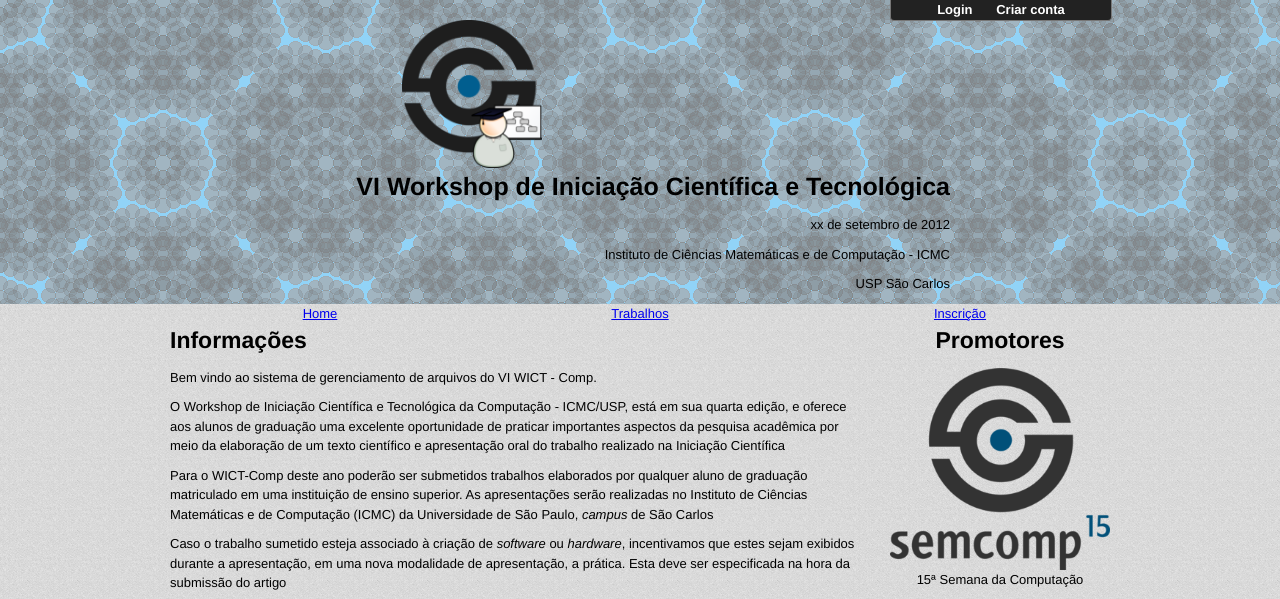
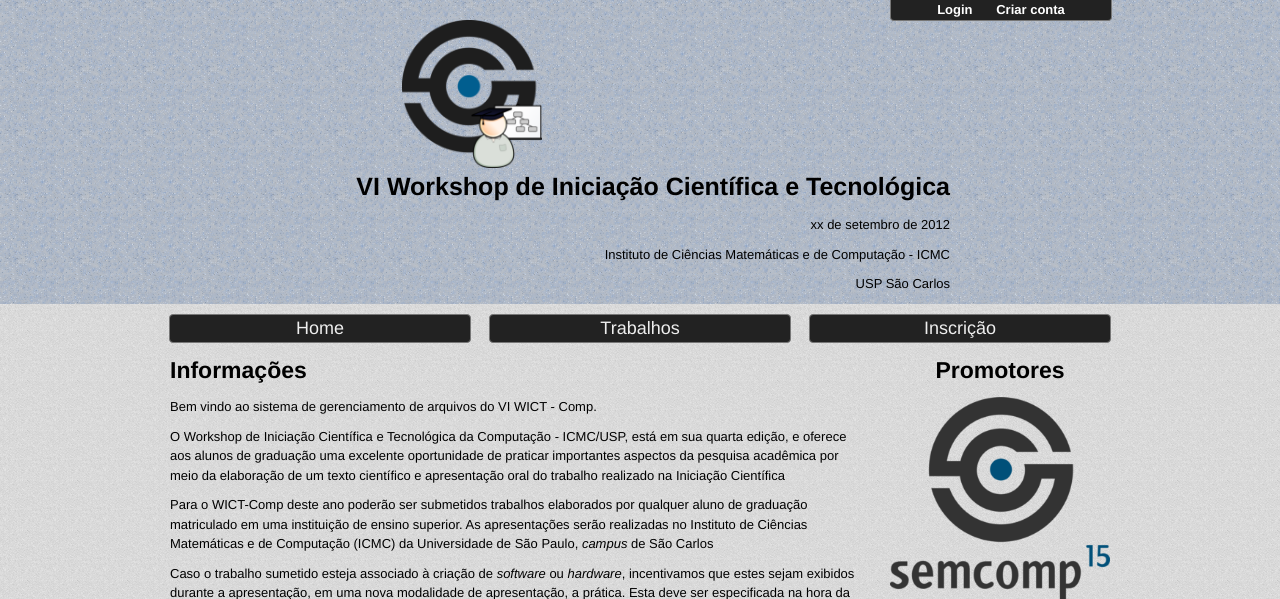
Before and after one commit to fcoelho/wict, a Django app: page / in a window 1280 px wide. Shown: the top 599 px of the page. Run offline with Django 3.2, Linux system fonts and the light colour scheme; parts of the project's set-up code (start-up, migrations or seed data) failed here and were passed over.

Commit message:
embonitando o site

```diff
--- a/wict/static/css/wict.css
+++ b/wict/static/css/wict.css
@@ -1,9 +1,5 @@
 html {
 	background-image: url(/static/img/background.png);
-}
-
-#login-bar {
-	/*background-color: #FF0;*/
 }
 #login-bar {
 	list-style-type: none;
@@ -19,6 +15,7 @@ html {
 	display: inline;
 	margin-left: 10px;
 	margin-right: 10px;
+	color: #FFF;
 }
 #login-bar li a {
 	color: #FFF;
@@ -26,10 +23,8 @@ html {
 	font-weight: bold;
 }
 #banner-wict {
-	/*background-color: #F0F;*/
-	/*background-image: url(/static/img/pattern_25.gif);*/
-	background-image: url(/static/img/banner-background.gif);
-	background-repeat: repeat-x;
+	background-image: url(/static/img/banner-background.png);
+	background-repeat: repeat;
 	min-width: 100%;
 }
 #banner-text h1, #banner-text p {
@@ -41,6 +36,24 @@ html {
 }
 #main-nav li {
 	text-align: center;
+	list-style-type: none;
+	margin: auto 0;
+}
+
+#main-nav a:hover {
+	box-shadow: 0 0 5px 5px #888;
+}
+#main-nav li a {
+	color: #EEEEEE;
+	text-decoration: none;
+	background-color: #222222;
+	border: 1px solid #777777;
+	border-radius: 4px;
+	margin-top: 10px;
+	margin-bottom: 10px;
+	margin-left: 9px;
+	margin-right: 9px;
+	font-size: large;
 }
 #content {
 	/*background-color: #0F0;*/
--- a/wict/templates/wict/index.html
+++ b/wict/templates/wict/index.html
@@ -37,16 +37,16 @@
 		</div>
 		<div id="main-nav" class="container_12 clearfix">
 			<ul>
-				<li class="grid_4"><a href="/">Home</a></li>
-				<li class="grid_4"><a href="/articles/">Trabalhos</a></li>
+				<li><a class="grid_4" href="/">Home</a></li>
+				<li><a class="grid_4" href="/articles/">Trabalhos</a></li>
 				{% if user.is_authenticated %}
 					{% if user.get_profile.is_reviewer %}
-						<li class="grid_4"><a href="/review/">Revisão</a></li>
+						<li><a class="grid_4" href="/review/">Revisão</a></li>
 					{% else %}
-						<li class="grid_4"><a href="/submission/">Submissão</a></li>
+						<li><a class="grid_4" href="/submission/">Submissão</a></li>
 					{% endif %}
 				{% else %}
-					<li class="grid_4"><a href="/registration/">Inscrição</a></li>
+					<li><a class="grid_4" href="/registration/">Inscrição</a></li>
 				{% endif %}
 			</ul>
 		</div>
```
Also changed, not shown: wict/static/img/banner-background.png (added), wict/static/img/logo_icmc.png, wict/static/img/logo_usp.png.
